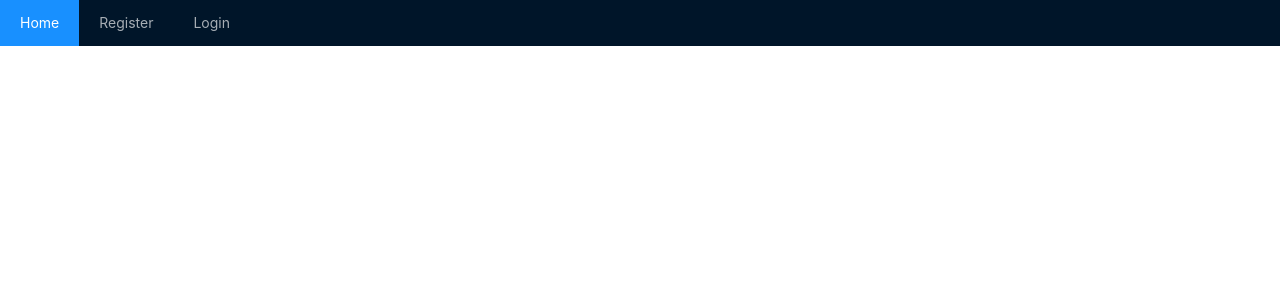
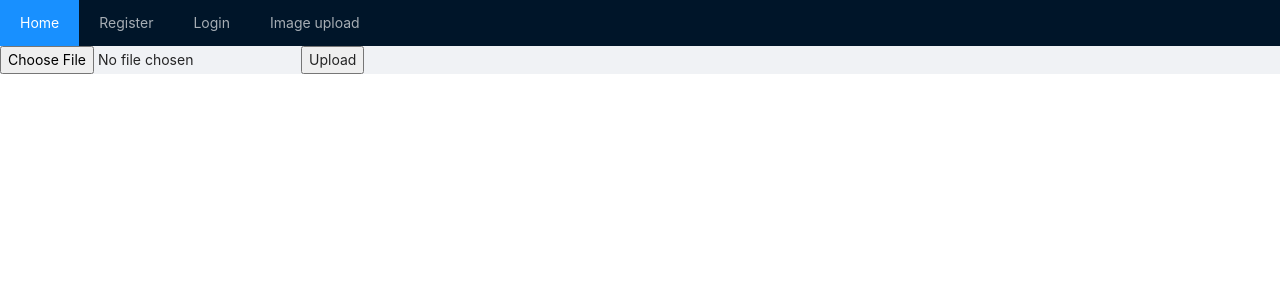
Before and after one commit to iljamog/React-project, a React (Create React App) app in the folder frontend-react/: page /upload in a window 1280 px wide. Before the commit this address had no page. Shown: the top 300 px of the page. Built offline with nearby package versions, Linux system fonts and the light colour scheme.

Commit message:
Broken version of image uploading
Couldnt get it to work, this is just to let Ilja try

```diff
--- a/frontend-react/src/App.js
+++ b/frontend-react/src/App.js
@@ -1,6 +1,7 @@
 import { BrowserRouter, Route, Routes } from "react-router-dom";
 import Register from "./components/register.js";
 import Login from "./components/login.js";
+import UploadFile from "./components/upload.js";
 import Header from "./components/header.js";
 import { Layout } from 'antd';
 
@@ -15,6 +16,7 @@ function App() {
                     <Routes>
                         <Route exact path="/register" element={<Register/>}/>
                         <Route exact path="/login" element={<Login/>}/>
+                        <Route exact path="/upload" element={<UploadFile/>}/>
                     </Routes>
                 </Layout>
             </BrowserRouter>
--- a/frontend-react/src/components/header.js
+++ b/frontend-react/src/components/header.js
@@ -11,6 +11,7 @@ function Header() {
             <Menu.Item key="home"><Link to="/">Home</Link></Menu.Item>
             <Menu.Item key="2"><Link to="register">Register</Link></Menu.Item>
             <Menu.Item key="3"><Link to="login">Login</Link></Menu.Item>
+            <Menu.Item key="4"><Link to="upload">Image upload</Link></Menu.Item>
         </Menu>
     </>)
 }
--- /dev/null
+++ b/frontend-react/src/components/upload.js
@@ -0,0 +1,24 @@
+import axios from 'axios';
+import { useState } from "react";
+
+
+function UploadFile() {
+    const [selectedFile, setSelectedFile] = useState("");
+    const fileSelectedHandler = event => {
+        setSelectedFile(event.target.files[0]);
+    }
+
+    function uploadHandler() {
+        console.log("munad");
+        axios.post('');
+    }
+
+    return (
+        <div className="App">
+            <input type="file" onChange={fileSelectedHandler} />
+            <button onClick={uploadHandler}>Upload</button>
+        </div>
+    )
+}
+
+export default UploadFile
```
Also changed, not shown: frontend-react/package.json (+9 -0 lines), 2 other files (tests, documents, lock files or other folders).
